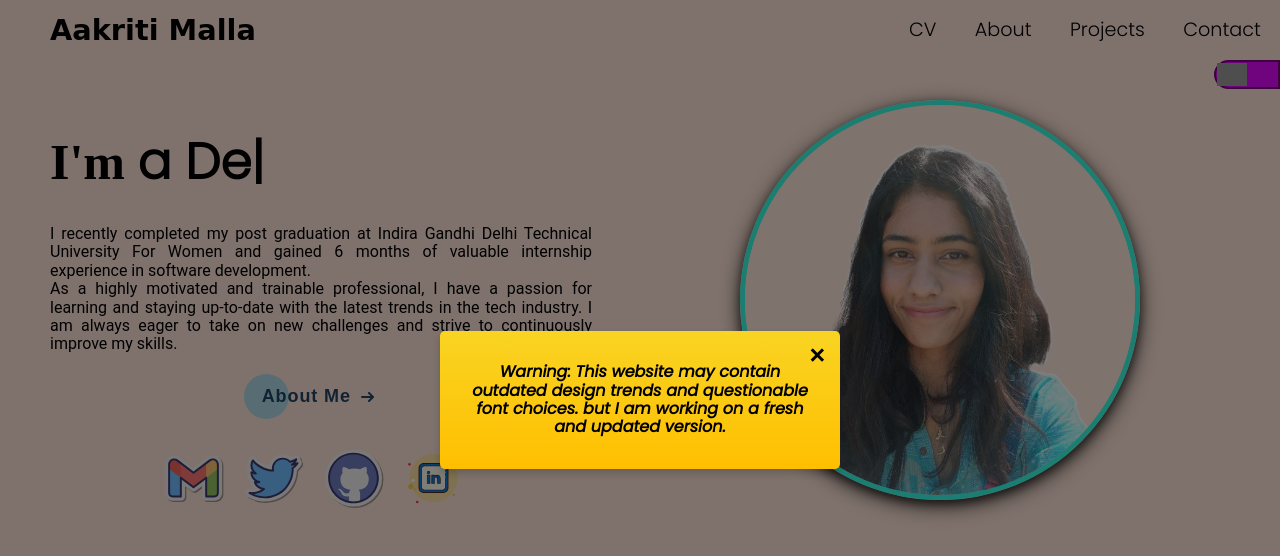
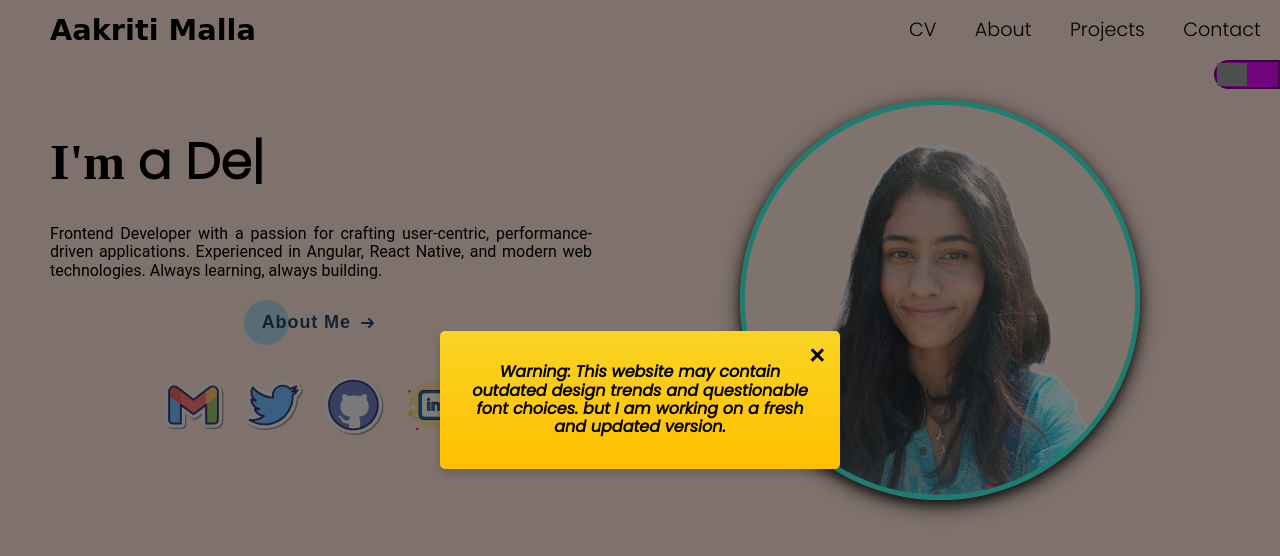
Before and after one commit to Aakriti-malla/Personal-Portfolio, a plain HTML site: page index.html in a window 1280 px wide. Drawn offline with nearby package versions, Linux system fonts and the light colour scheme; grey boxes are pictures that could not be loaded; files whose address does not match are found by name; a web font is replaced by a local one.

Commit message:
Added latest CV

```diff
--- a/index.html
+++ b/index.html
@@ -32,7 +32,7 @@
     </a>
     <div class="navbar-links">
       <ul>
-        <li><a class="a" href="Aakriti_Malla__CV.pdf" download="Aakriti Malla - CV">CV</a></li>
+        <li><a class="a" href="Aakriti_Malla_CV.pdf" download="Aakriti Malla - CV">CV</a></li>
         <li><a class="a" href="About">About</a></li>
         <li> <a class="a" href="Projects">Projects</a></li>
         <li><a class="a" href="Contact">Contact</a></li>
@@ -47,14 +47,8 @@
     <div class="float-child">
       <div class="info">
         <h1>I'm <span class="auto-input"></span></h1>
-        <p>I recently
-          completed my post graduation at
-          Indira Gandhi Delhi Technical University For Women and gained 6 months of valuable internship experience in
-          software
-          development.<br>
-          As a highly motivated and trainable professional, I have a passion for learning and staying up-to-date with
-          the latest trends in the tech industry. I am always eager to take on new challenges and strive to continuously
-          improve my skills.</p>
+        <p>Frontend Developer with a passion for crafting user-centric, performance-driven applications. Experienced in
+          Angular, React Native, and modern web technologies. Always learning, always building.</p>
         <div class="wrapper" style="margin-top: 20px;">
           <button class="cta">
             <a href="About" style="text-decoration: none;">
```
Also changed, not shown: 2 other files.
